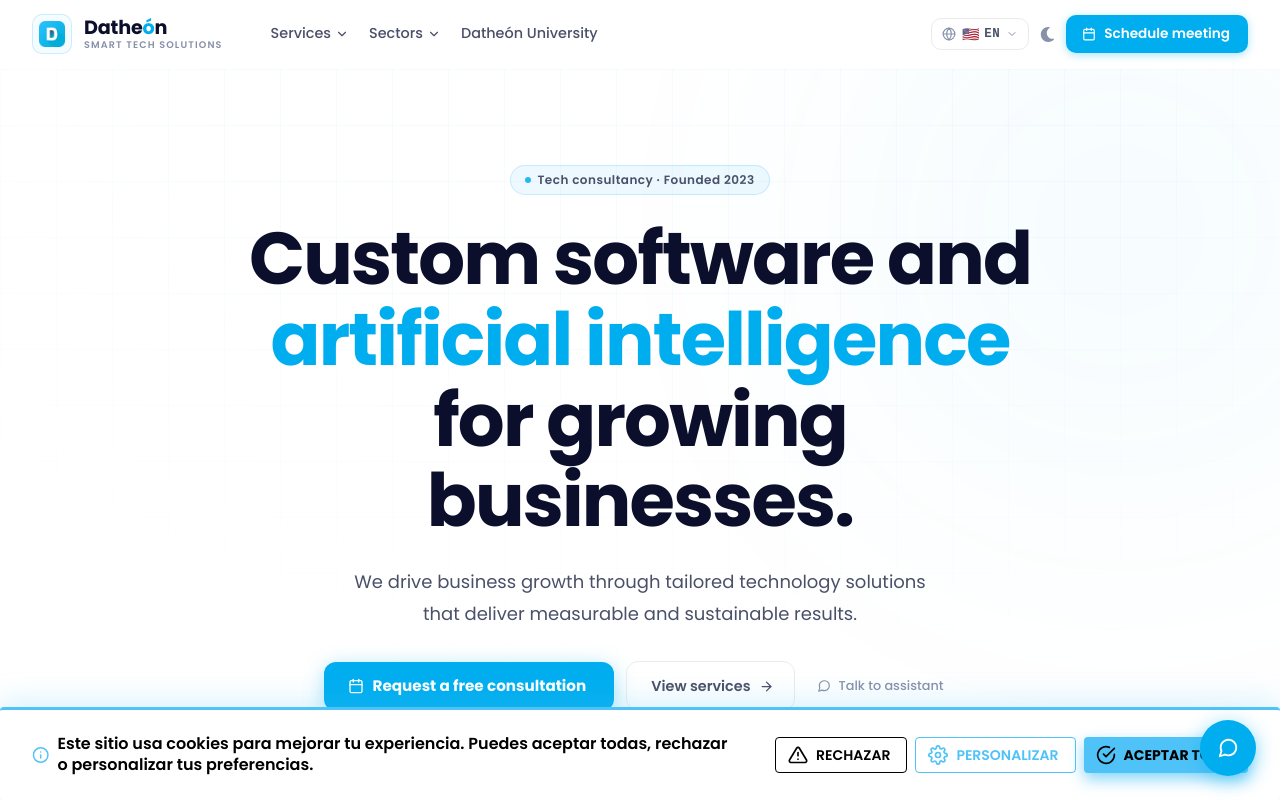
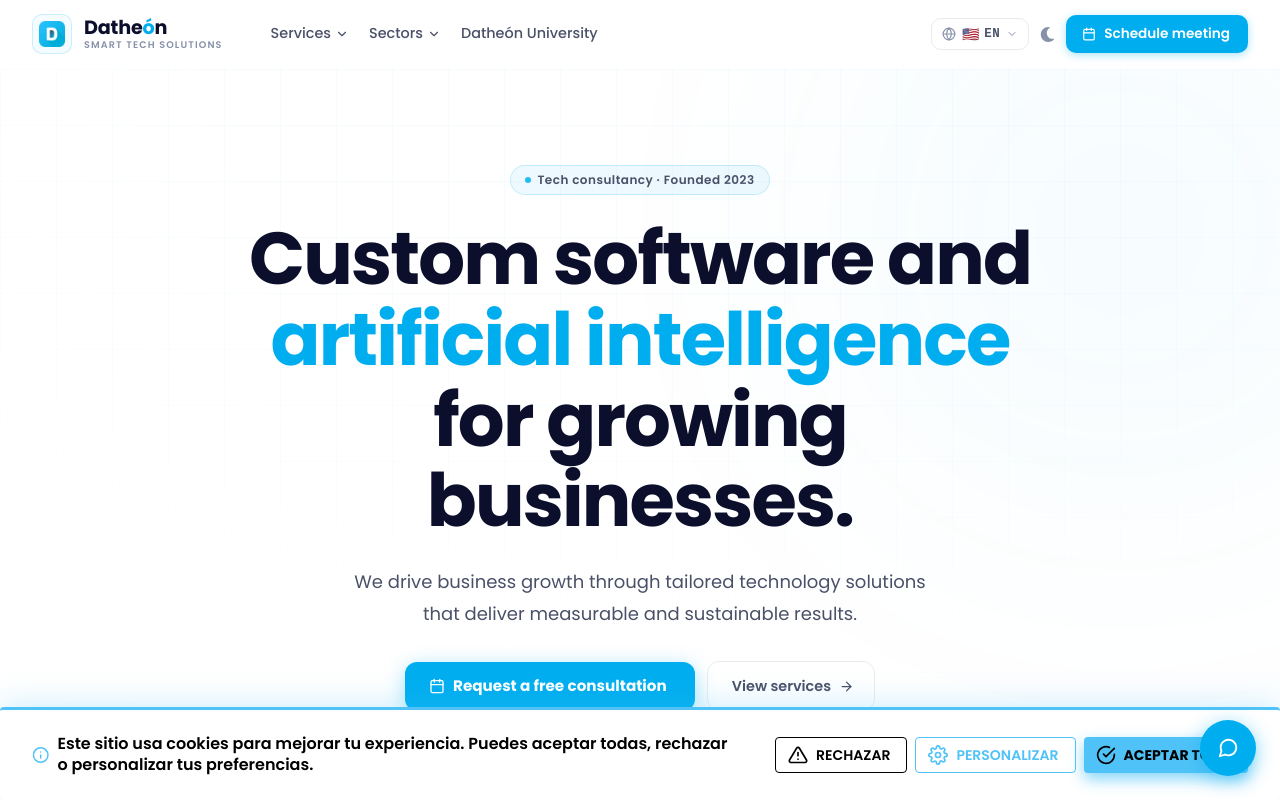
Before and after one commit to ratel4150/frontend-datheon, a Next.js app: page /en/landing in a window 1280 px wide. Shown: the top 800 px of the page. Built offline with nearby package versions, Linux system fonts and the light colour scheme.

Commit message:
se hacen cambiso en hero

```diff
--- a/components/landing/Hero.tsx
+++ b/components/landing/Hero.tsx
@@ -1,9 +1,8 @@
-// File: components/landing/Hero.tsx
 'use client'
 
-import { Box, Typography, Container,  } from '@mui/material'
-import { motion, useInView,  } from 'framer-motion'
-
+import { Box, Typography, Button, Container, alpha } from '@mui/material'
+import { motion, useInView, AnimatePresence } from 'framer-motion'
+import Link from 'next/link'
 import { useEffect, useRef, useState } from 'react'
 import ReactGA from 'react-ga4'
 import {
@@ -12,9 +11,8 @@ import {
   SiFlutter, SiGooglecloud, SiFirebase, SiGraphql, SiTailwindcss,
   SiGo, SiRust, SiRedis, SiNestjs, SiGit,
 } from 'react-icons/si'
-import {  FiCheck } from 'react-icons/fi'
+import { FiCalendar, FiArrowRight, FiCheck } from 'react-icons/fi'
 import { getDeviceData } from '../../lib/tracking/deviceTracking'
-import { HeroCTABlock } from './Herocta'
 
 // ─── Tokens ──────────────────────────────────────────────────
 const C = {
@@ -179,7 +177,25 @@ export function Hero({ lang }: Props) {
     window.dataLayer.push({ event: 'heroView', ...trackingData })
   }, [isInView])
 
-
+  const handleCTA = () => {
+    if (typeof window === 'undefined') return
+    const eventoId = crypto.randomUUID?.() ?? Math.random().toString(36)
+    const payload = {
+      plan: 'Premium', servicio: 'Consultoría Estratégica',
+      canal: 'LandingPage', ubicacion: 'HeroSection',
+      idioma: navigator.language || 'es',
+      referrer: document.referrer || 'direct',
+      timestamp: new Date().toISOString(),
+      conversion_intent: true, evento_unico_id: eventoId,
+    }
+    if (window.fbq) window.fbq('trackCustom', 'ConsultoriaAgendada', payload)
+    if (typeof ReactGA !== 'undefined') {
+      ReactGA.event({ category: 'Conversiones', action: 'click_agendar_consultoria', label: 'HeroSection', value: 1 })
+      ReactGA.gtag('event', 'consultoria_agendada', payload)
+    }
+    window.dataLayer = window.dataLayer || []
+    window.dataLayer.push({ event: 'ConsultoriaAgendada', ...payload })
+  }
 
   // ── Stagger variants ──
   const container = {
@@ -188,7 +204,7 @@ export function Hero({ lang }: Props) {
   }
   const item = {
     hidden: { opacity: 0, y: 24 },
-    show:   { opacity: 1, y: 0, transition: { duration: 0.65, ease: [0.22, 1, 0.36, 1] } },
+    show:   { opacity: 1, y: 0, transition: { duration: 0.65, ease: [0.22, 1, 0.36, 1] as [number, number, number, number] } },
   }
 
   return (
@@ -339,8 +355,72 @@ export function Hero({ lang }: Props) {
           </Box>
 
           {/* CTAs */}
+          <Box
+            component={motion.div}
+            variants={item}
+            sx={{
+              display: 'flex', alignItems: 'center', justifyContent: 'center',
+              gap: 1.5, flexWrap: 'wrap', mb: 3,
+            }}
+          >
+            <Link href="https://calendly.com/d/cv8d-jjp-nhd/consultoria-estrategica" target="_blank" rel="noopener noreferrer" style={{ textDecoration: 'none' }}>
+              <Button
+                variant="contained"
+                size="large"
+                startIcon={<FiCalendar size={16}/>}
+                onClick={handleCTA}
+                component={motion.button}
+                whileHover={{ scale: 1.02, y: -1 }}
+                whileTap={{ scale: 0.98 }}
+                sx={{
+                  bgcolor: C.accent,
+                  color: '#fff',
+                  fontWeight: 700,
+                  fontSize: '0.95rem',
+                  px: 3.5, py: 1.4,
+                  borderRadius: '12px',
+                  textTransform: 'none',
+                  boxShadow: `0 4px 20px ${alpha(C.accent, 0.35)}`,
+                  transition: 'all 0.2s ease',
+                  '&:hover': {
+                    bgcolor: C.accentDk,
+                    boxShadow: `0 8px 28px ${alpha(C.accent, 0.45)}`,
+                  },
+                }}
+              >
+                {t.cta}
+              </Button>
+            </Link>
 
-          <HeroCTABlock lang={lang}/>
+            <Button
+              variant="outlined"
+              size="large"
+              endIcon={<FiArrowRight size={15}/>}
+              onClick={() => {
+                const el = document.getElementById('services')
+                el?.scrollIntoView({ behavior: 'smooth' })
+              }}
+              component={motion.button}
+              whileHover={{ scale: 1.02 }}
+              whileTap={{ scale: 0.98 }}
+              sx={{
+                color: C.textMid,
+                borderColor: C.border,
+                fontWeight: 600,
+                fontSize: '0.9rem',
+                px: 3, py: 1.4,
+                borderRadius: '12px',
+                textTransform: 'none',
+                '&:hover': {
+                  borderColor: C.accentLine,
+                  bgcolor: C.accentBg,
+                  color: C.accent,
+                },
+              }}
+            >
+              {t.ctaSub}
+            </Button>
+          </Box>
 
           {/* Trust badges */}
           <Box
@@ -445,7 +525,7 @@ export function Hero({ lang }: Props) {
           component={motion.div}
           initial={{ opacity: 0, y: 24 }}
           animate={statsInView ? { opacity: 1, y: 0 } : {}}
-          transition={{ duration: 0.7, ease: [0.22, 1, 0.36, 1] }}
+          transition={{ duration: 0.7, ease: [0.22, 1, 0.36, 1] as [number, number, number, number] }}
           sx={{
             mt: { xs: 5, md: 6 },
             p: { xs: 3, md: 4 },
```
